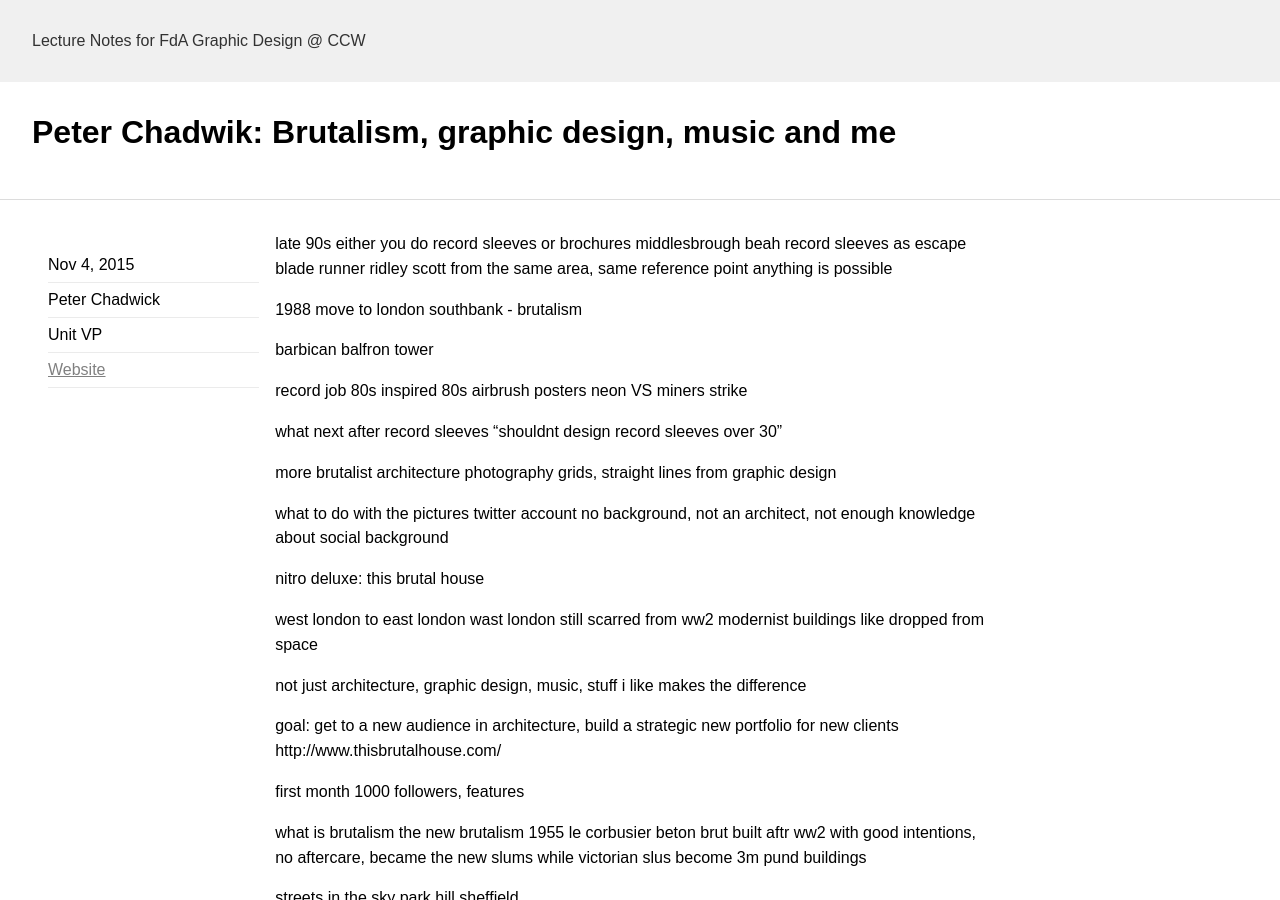
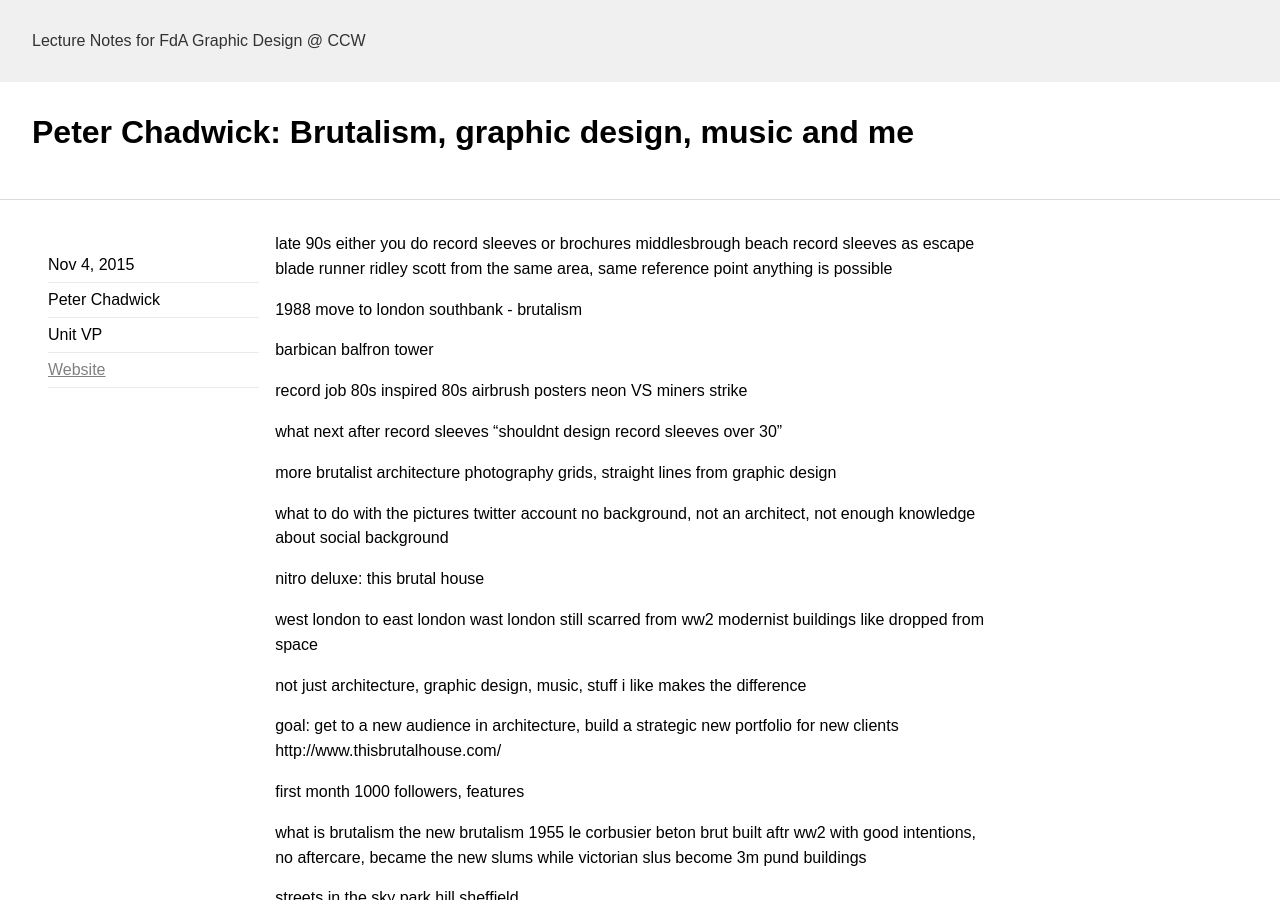
Before and after one commit to awesomephant/notes, a Jekyll site: the page built from _posts/2015-11-04-vp-4.markdown, in a window 1280 px wide and 900 px high. Built offline with Jekyll 4.4.1, drawn with Linux system fonts in a browser that asks for light colours.

Commit message:
fix typo

```diff
--- a/_posts/2015-11-04-vp-4.markdown
+++ b/_posts/2015-11-04-vp-4.markdown
@@ -1,6 +1,6 @@
 ---
 layout: post
-title:  "Peter Chadwik: Brutalism, graphic design, music and me"
+title:  "Peter Chadwick: Brutalism, graphic design, music and me"
 date:   2015-11-04 10:45:00
 teacher: Peter Chadwick
 unit: 'VP'
@@ -9,7 +9,7 @@ website: 'https://twitter.com/Popular_Space'
 ---
 
 late 90s either you do record sleeves or brochures
-middlesbrough beah
+middlesbrough beach
 record sleeves as escape
 blade runner
 ridley scott from the same area, same reference point
```
